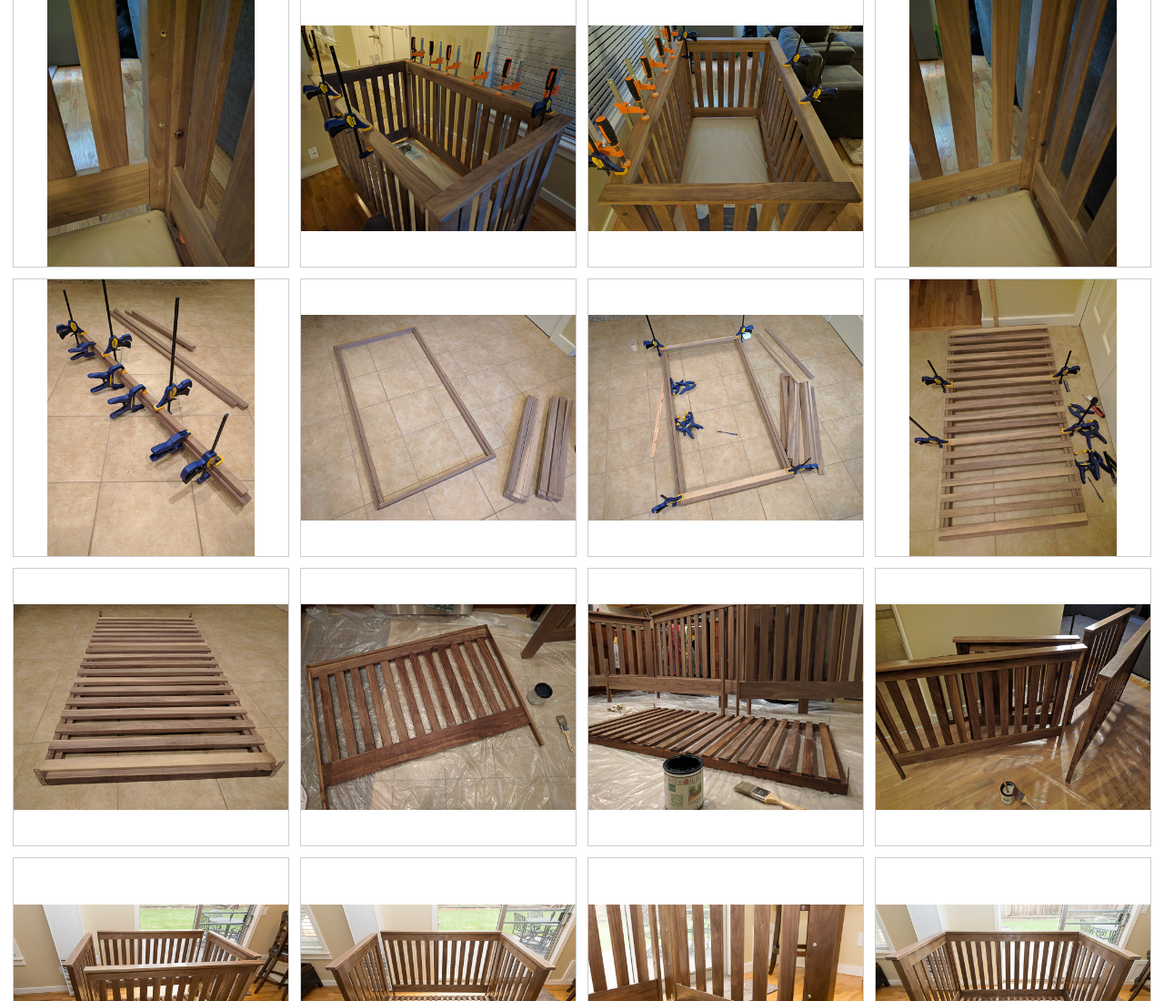
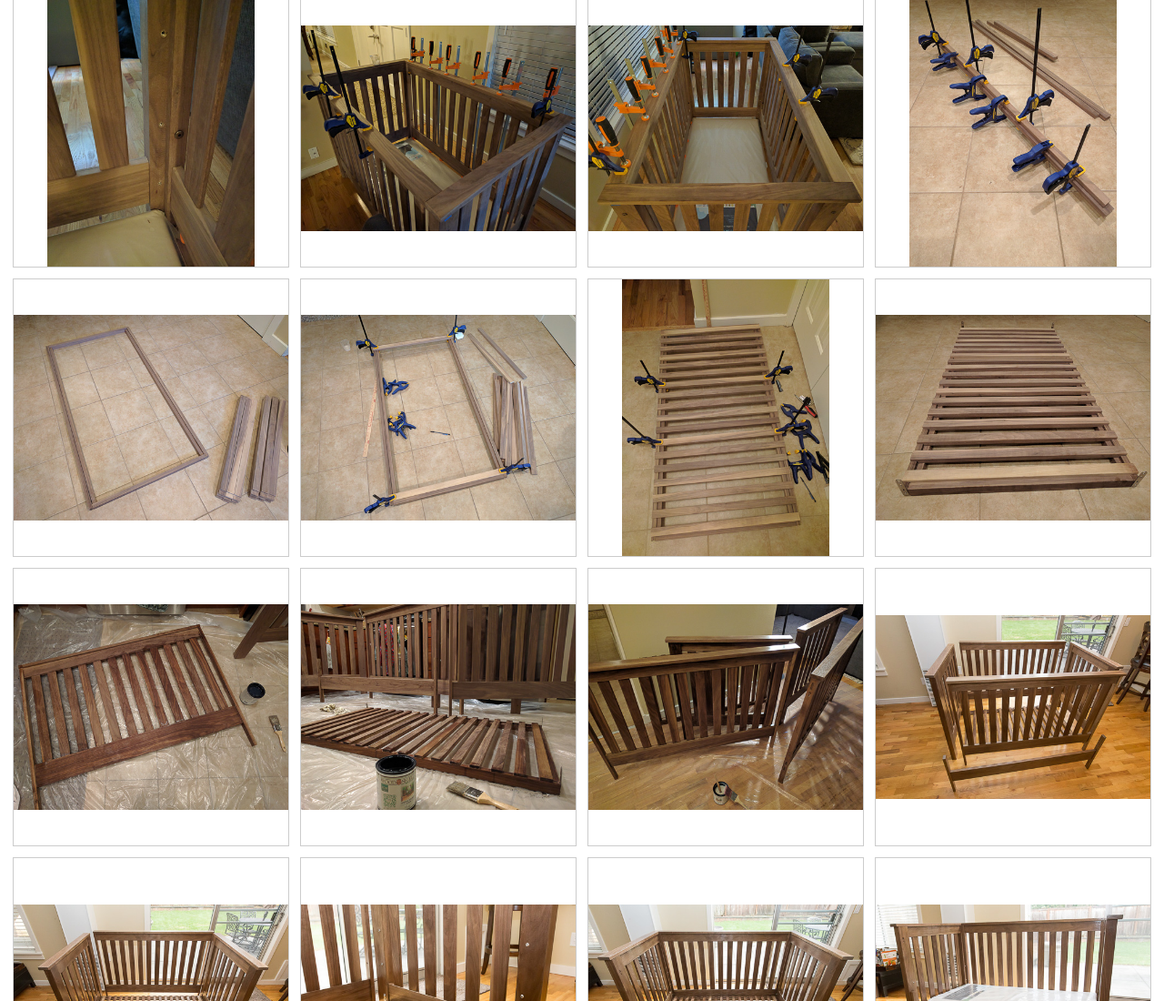
Before and after one commit to chensun/woodworking.chensun.net, a plain HTML site: page Crib/index.html in a window 1280 px wide. Shown: the part 2724-3824 px from the top of the page at 91% size. Drawn offline with Linux system fonts and the light colour scheme.

Commit message:
remove a photo

```diff
--- a/Crib/index.html
+++ b/Crib/index.html
@@ -334,13 +334,6 @@ div.desc {
 </div>
 <div class="responsive">
     <div class="gallery">
-        <a target="_self" href="images/IMG_20161016_233913.jpg">
-            <img src="images/preview_IMG_20161016_233913.jpg">
-        </a>
-    </div>
-</div>
-<div class="responsive">
-    <div class="gallery">
         <a target="_self" href="images/IMG_20161022_203748.jpg">
             <img src="images/preview_IMG_20161022_203748.jpg">
         </a>
```
